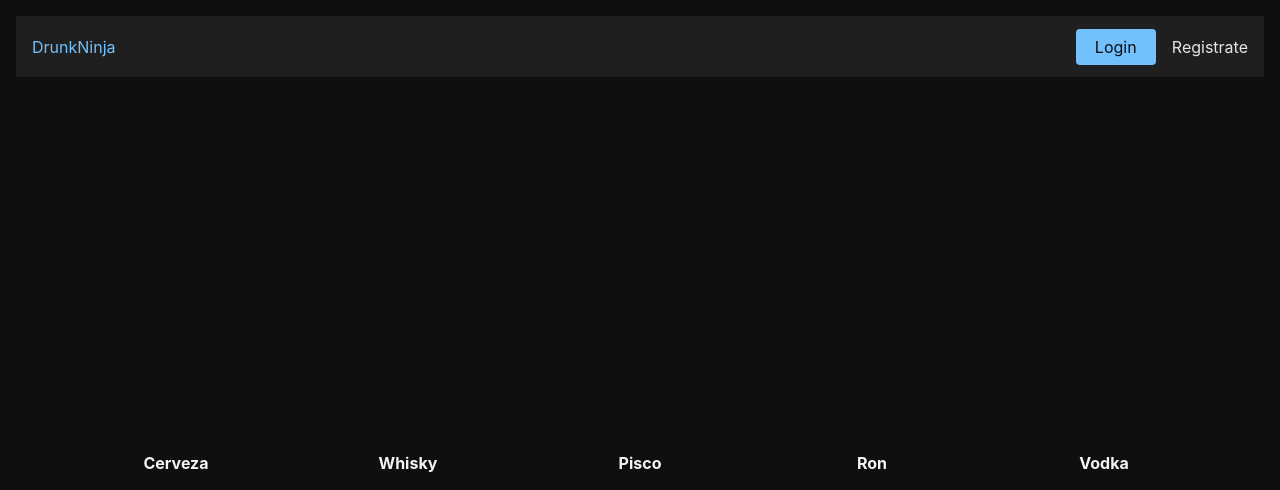
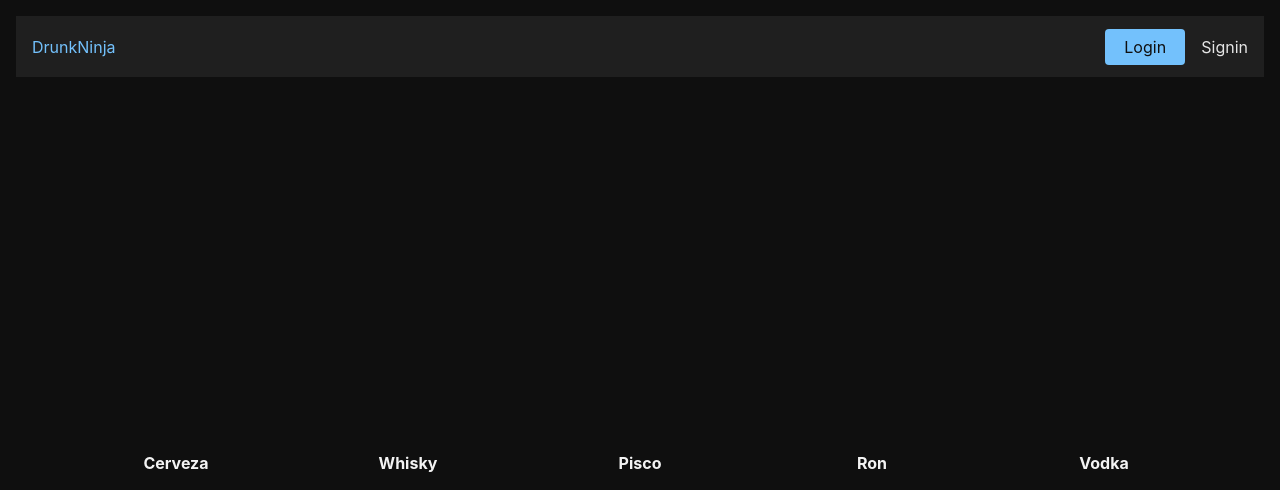
Before and after one commit to MaximilianoMO95/DrunkNinja, a Django app: page / in a window 1280 px wide. Shown: the top 490 px of the page. Run offline with Django 4.2, Linux system fonts and the light colour scheme.

Commit message:
refactor: rename `registration` to `signin`

```diff
--- a/apps/users/urls.py
+++ b/apps/users/urls.py
@@ -7,7 +7,7 @@ app_name = 'users'
 
 urlpatterns = [
     path('login/', UserLoginView.as_view(), name='login'),
-    path('registration/', UserRegistrationView.as_view(), name='registration'),
+    path('signin/', UserRegistrationView.as_view(), name='signin'),
     path('profile/', UserProfileView.as_view(), name='profile'),
     path('logout/', LogoutView.as_view(), name='logout'),
 ]
--- a/apps/users/views.py
+++ b/apps/users/views.py
@@ -15,7 +15,7 @@ class UserLoginView(LoginView):
 
 
 class UserRegistrationView(View):
-    template_name = 'users/registration.html'
+    template_name = 'users/signin.html'
 
     def get(self, request):
         form = UserRegistrationForm()
--- a/templates/navbar.html
+++ b/templates/navbar.html
@@ -8,7 +8,7 @@
                 <li class="nav-item"><a class="navbar-btn" href="/account/logout">Log Out</a></li>
                 {% else %}
                 <li class="nav-item"><a class="navbar-btn" href="/account/login">Login</a></li>
-                <li class="nav-item"><a class="nav-link" href="/account/registration">Registrate</a></li>
+                <li class="nav-item"><a class="nav-link" href="/account/signin">Signin</a></li>
                 {% endif %}
         </ul>
 </nav>
```
Also changed, not shown: templates/users/signin.html (renamed from templates/users/registration.html).
